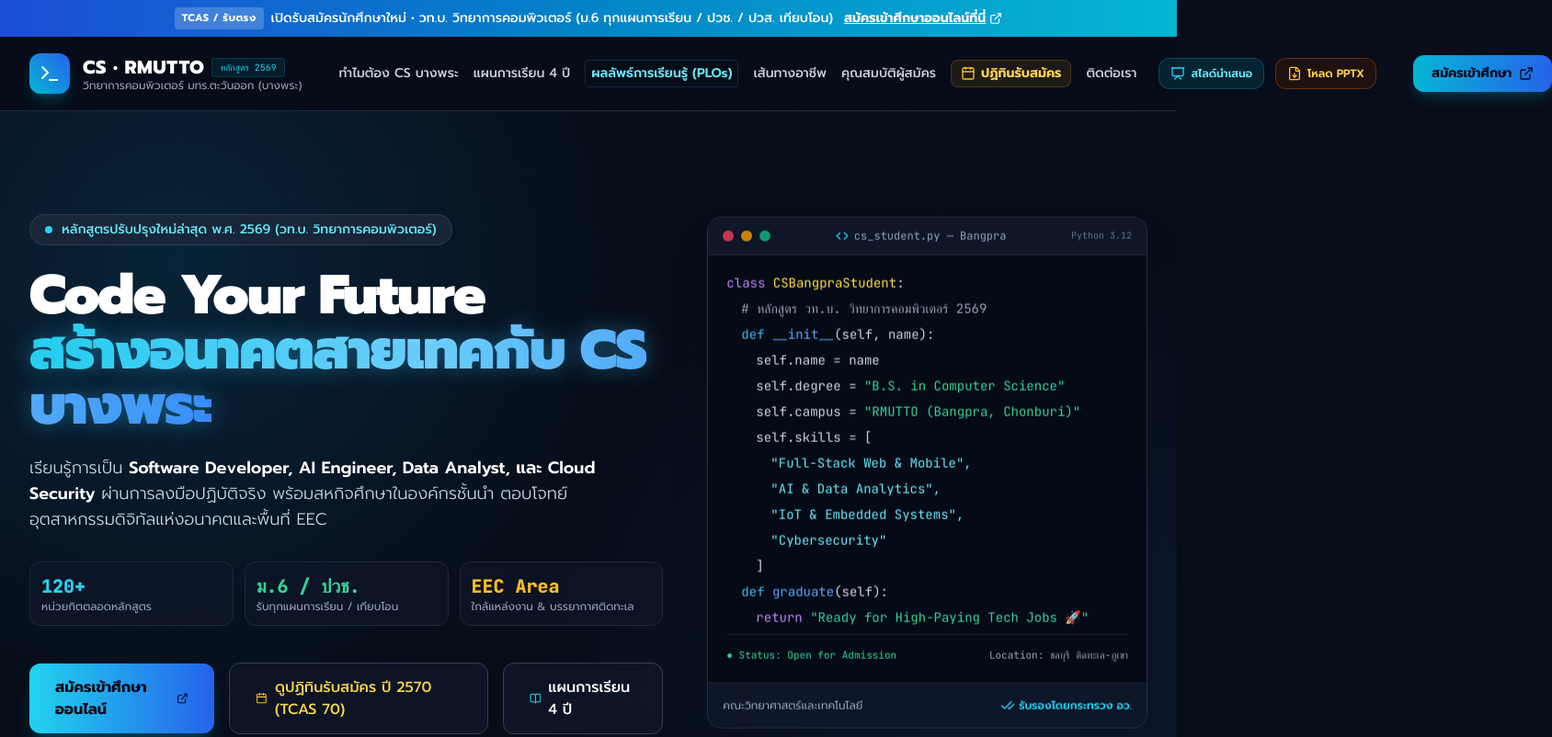
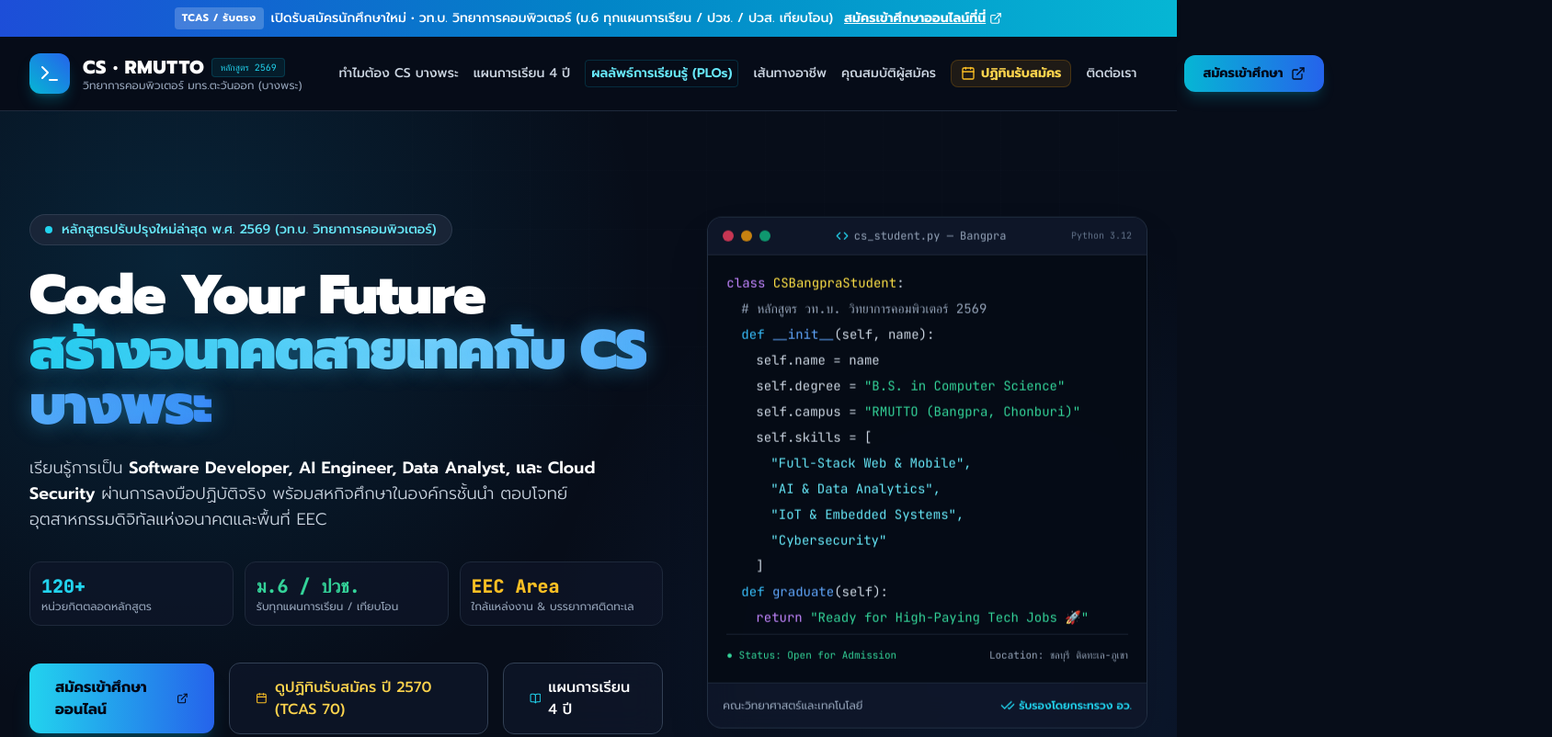
Before and after one commit to LadyMee/CS_RMUTTO_69, a plain HTML site: page index.html in a window 1280 px wide. Shown: the top 802 px of the page at 92% size, 1688 px wide, since content can reach past the window. Drawn offline with nearby package versions, Linux system fonts and the light colour scheme.

Commit message:
Add files via upload

```diff
--- a/index.html
+++ b/index.html
@@ -147,14 +147,6 @@
 
       <!-- CTA -->
       <div class="hidden sm:flex items-center gap-2 xl:gap-3 shrink-0 ml-3 lg:ml-4 xl:ml-6">
-        <a href="slides.html" target="_blank" class="hidden md:inline-flex items-center gap-1.5 px-3 py-2 rounded-xl text-cyan-300 bg-cyan-950/60 border border-cyan-800/60 hover:bg-cyan-900/60 transition text-xs font-semibold shrink-0" title="เปิดดูสไลด์นำเสนอ 16:9 สำหรับพรีเซนต์">
-          <i data-lucide="presentation" class="w-4 h-4 text-cyan-400"></i>
-          <span>สไลด์นำเสนอ</span>
-        </a>
-        <a href="CS_RMUTTO_Curriculum_2569.pptx" download class="hidden xl:inline-flex items-center gap-1.5 px-3 py-2 rounded-xl text-amber-300 bg-amber-950/40 border border-amber-800/60 hover:bg-amber-900/40 transition text-xs font-semibold shrink-0" title="ดาวน์โหลดไฟล์ PowerPoint (.pptx)">
-          <i data-lucide="file-down" class="w-4 h-4 text-amber-400"></i>
-          <span>โหลด PPTX</span>
-        </a>
         <a href="https://www.facebook.com/ComSciBPRMUTTO/" target="_blank" rel="noopener noreferrer" class="p-2 rounded-xl text-slate-400 hover:text-cyan-400 hover:bg-slate-800 transition shrink-0" title="Facebook สาขาวิชา">
           <i data-lucide="facebook" class="w-5 h-5"></i>
         </a>
@@ -185,10 +177,6 @@
         <span>ปฏิทินรับสมัคร TCAS 70</span>
       </a>
       <a href="#contact" class="block py-2 text-slate-300 hover:text-cyan-400 font-medium">ติดต่อเรา</a>
-      <a href="slides.html" target="_blank" class="block py-2 text-cyan-300 hover:text-cyan-200 font-semibold flex items-center gap-2">
-        <i data-lucide="presentation" class="w-4 h-4 text-cyan-400"></i>
-        <span>เปิดดูสไลด์นำเสนอ 16:9 (Slide Deck)</span>
-      </a>
       <div class="pt-3 border-t border-slate-800 flex items-center justify-between">
         <a href="https://www.facebook.com/ComSciBPRMUTTO/" target="_blank" rel="noopener noreferrer" class="flex items-center gap-2 text-sm text-slate-400 hover:text-cyan-400">
           <i data-lucide="facebook" class="w-4 h-4 text-cyan-400"></i>
```
